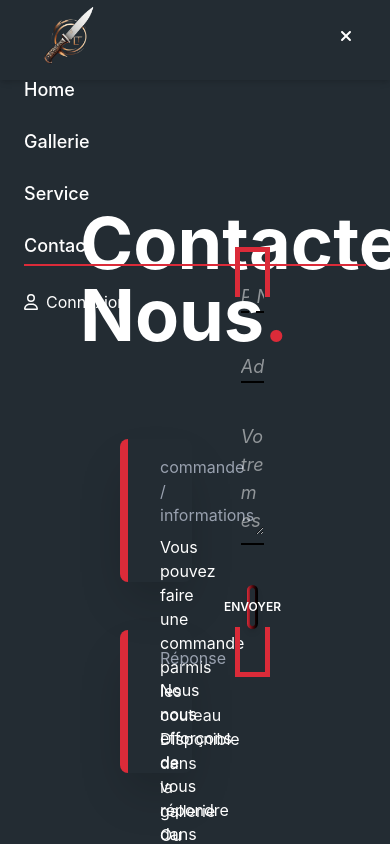
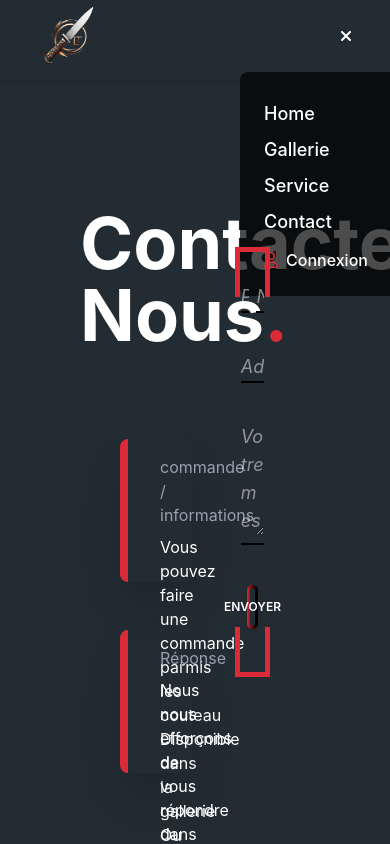
Before and after one commit to jeancharlescano/gestion-galerie-couteau-frontend, a React (Vite) app: page /contact in a window 390 px wide. Both pictures are taken after a click on the button 346 px from the left and 36 px from the top of the page. Shown: the top 844 px of the page. Built offline with nearby package versions, Linux system fonts and the light colour scheme; a web font is replaced by a local one.

Commit message:
fix burger menu

```diff
--- a/src/components/Header.jsx
+++ b/src/components/Header.jsx
@@ -80,29 +80,25 @@ const Header = ({ activeNav }) => {
 
       {/* Mobile nav */}
       {isMobileMenuOpen && (
-        <div className="md:hidden flex flex-col gap-4 px-6 pb-6">
+        <div className="relative md:hidden w-45 flex flex-col p-6 bg-black/70 left-60 rounded-lg">
           {navItems.map((item, index) => (
             <Link
               key={index}
               to={item.to}
-              className={`relative text-lg font-medium py-1
-              ${
-                activeNav === index
-                  ? "border-b-2 border-gold text-white"
-                  : "hover:border-b-2 hover:border-gold"
-              }`}
+              className={`text-lg font-medium py-1 z-50
+              ${activeNav === index ? " text-white" : " "}`}
             >
               {item.label}
             </Link>
           ))}
-          <div>
+          <div className="z-50">
             {user ? (
               <button
                 onClick={() => {
                   logoutUser();
                   setIsMobileMenuOpen(false);
                 }}
-                className="text-left text-white hover:text-[#db2b39] mt-2"
+                className="text-left  text-white mt-2"
               >
                 <FontAwesomeIcon
                   icon={faArrowRightFromBracket}
@@ -116,9 +112,9 @@ const Header = ({ activeNav }) => {
                   navigate("/login");
                   setIsMobileMenuOpen(false);
                 }}
-                className="text-left text-white hover:text-[#db2b39] mt-2"
+                className="text-left font-medium  text-white mt-2"
               >
-                <FontAwesomeIcon icon={faUser} className="mr-2" />
+                <FontAwesomeIcon icon={faUser} className="mr-2 text-gold" />
                 Connexion
               </button>
             )}
```
